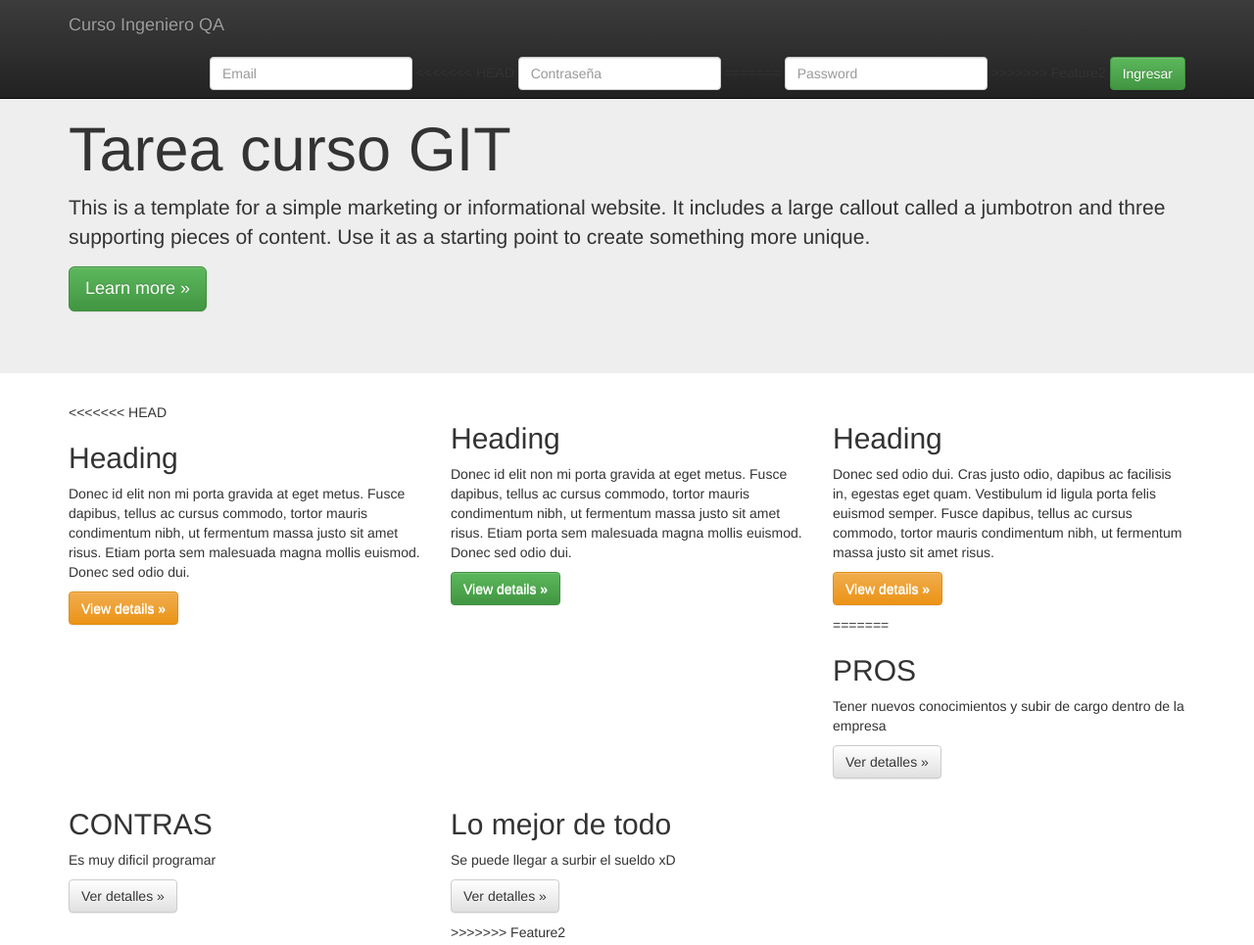
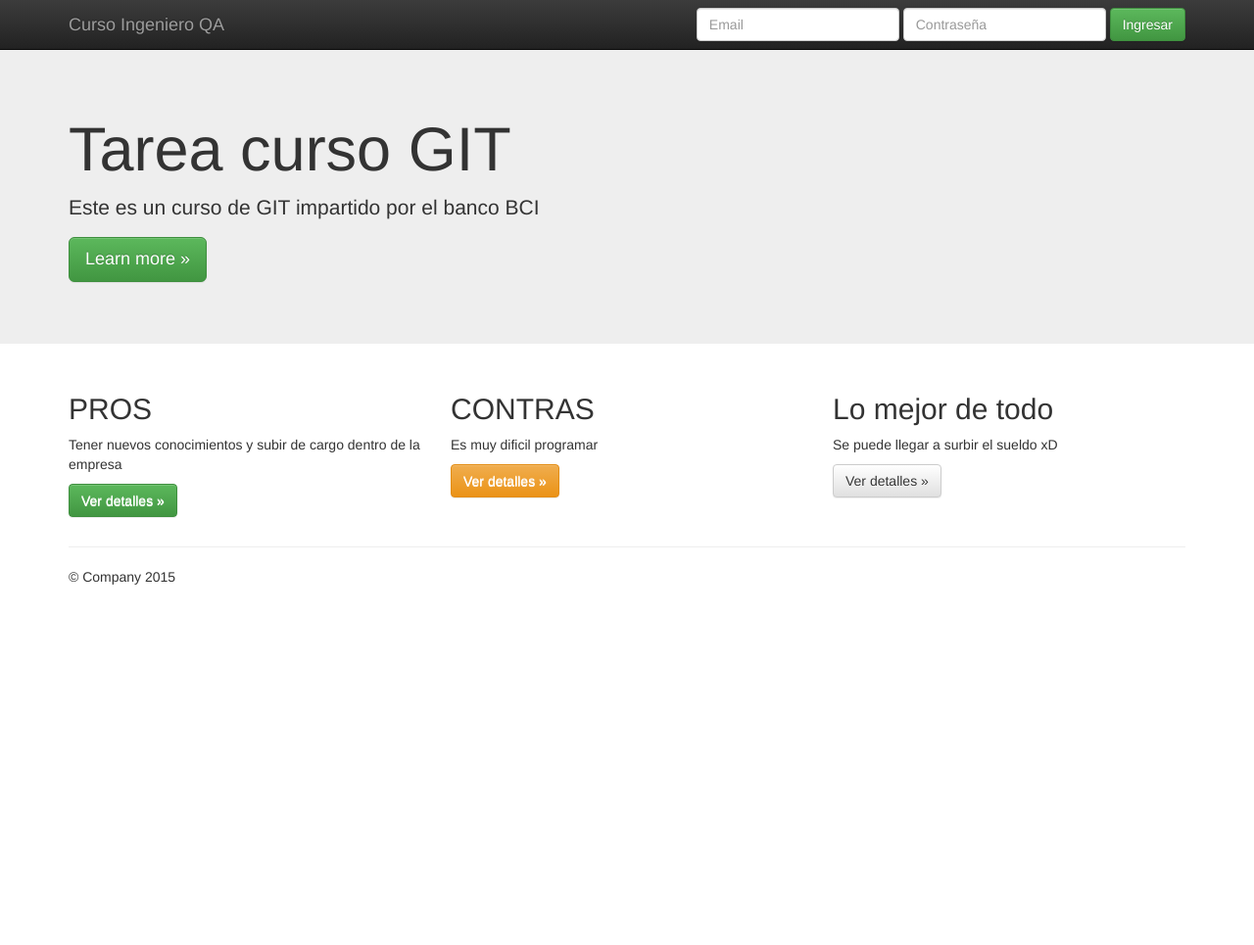
Before and after one commit to estefanivaldes/PruebaGit, a plain HTML site: page index.html in a window 1280 px wide. Shown: the top 965 px of the page at 98% size. After the commit the page ends 800 px from the top, so only its background shows below. Drawn offline with nearby package versions, Linux system fonts and the light colour scheme.

Commit message:
Se modifica archivo index

```diff
--- a/index.html
+++ b/index.html
@@ -44,11 +44,7 @@
               <input type="text" placeholder="Email" class="form-control">
             </div>
             <div class="form-group">
-<<<<<<< HEAD
               <input type="password" placeholder="Contraseña " class="form-control">
-=======
-              <input type="password" minlength="5" maxlength="10" placeholder="Password" class="form-control">
->>>>>>> Feature2
             </div>
             <button type="submit" class="btn btn-success">Ingresar </button>
           </form>
@@ -60,7 +56,7 @@
     <div class="jumbotron">
       <div class="container">
         <h1>Tarea curso GIT</h1>
-        <p>This is a template for a simple marketing or informational website. It includes a large callout called a jumbotron and three supporting pieces of content. Use it as a starting point to create something more unique.</p>
+        <p>Este es un curso de GIT impartido por el banco BCI</p>
         <p><a class="btn btn-success btn btn-primary btn-lg" href="#" role="button">Learn more &raquo;</a></p>
       </div>
     </div>
@@ -69,35 +65,19 @@
       <!-- Example row of columns -->
       <div class="row">
         <div class="col-md-4">
-<<<<<<< HEAD
-          <h2>Heading</h2>
-          <p>Donec id elit non mi porta gravida at eget metus. Fusce dapibus, tellus ac cursus commodo, tortor mauris condimentum nibh, ut fermentum massa justo sit amet risus. Etiam porta sem malesuada magna mollis euismod. Donec sed odio dui. </p>
-          <p><a class="btn btn-default btn btn-warning" href="#" role="button">View details &raquo;</a></p>
-        </div>
-        <div class="col-md-4">
-          <h2>Heading</h2>
-          <p>Donec id elit non mi porta gravida at eget metus. Fusce dapibus, tellus ac cursus commodo, tortor mauris condimentum nibh, ut fermentum massa justo sit amet risus. Etiam porta sem malesuada magna mollis euismod. Donec sed odio dui. </p>
-          <p><a class="btn btn-default btn btn-success" href="#" role="button">View details &raquo;</a></p>
-       </div>
-        <div class="col-md-4">
-          <h2>Heading</h2>
-          <p>Donec sed odio dui. Cras justo odio, dapibus ac facilisis in, egestas eget quam. Vestibulum id ligula porta felis euismod semper. Fusce dapibus, tellus ac cursus commodo, tortor mauris condimentum nibh, ut fermentum massa justo sit amet risus.</p>
-          <p><a class="btn btn-default btn btn-warning" href="#" role="button">View details &raquo;</a></p>
-=======
           <h2>PROS</h2>
           <p>Tener nuevos conocimientos y subir de cargo dentro de la empresa </p>
-          <p><a class="btn btn-default" href="#" role="button">Ver detalles &raquo;</a></p>
+          <p><a class="btn btn-success btn btn-default" href="#" role="button">Ver detalles &raquo;</a></p>
         </div>
         <div class="col-md-4">
           <h2>CONTRAS</h2>
           <p>Es muy dificil programar </p>
-          <p><a class="btn btn-default" href="#" role="button">Ver detalles &raquo;</a></p>
+          <p><a class="btn btn-warning btn btn-default" href="#" role="button">Ver detalles &raquo;</a></p>
        </div>
         <div class="col-md-4">
           <h2>Lo mejor de todo</h2>
           <p>Se puede llegar a surbir el sueldo xD </p>
           <p><a class="btn btn-default" href="#" role="button">Ver detalles &raquo;</a></p>
->>>>>>> Feature2
         </div>
       </div>
 
```
